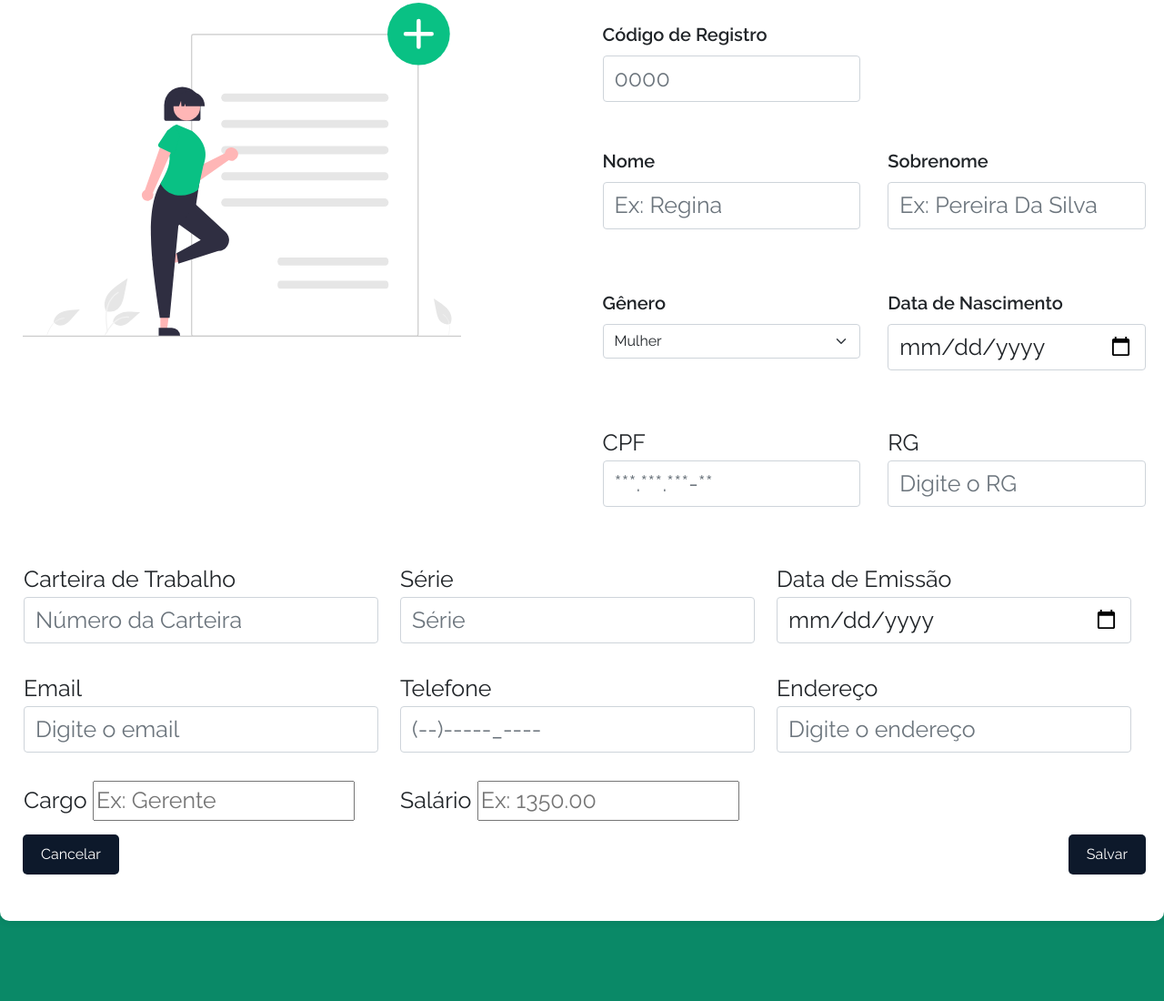
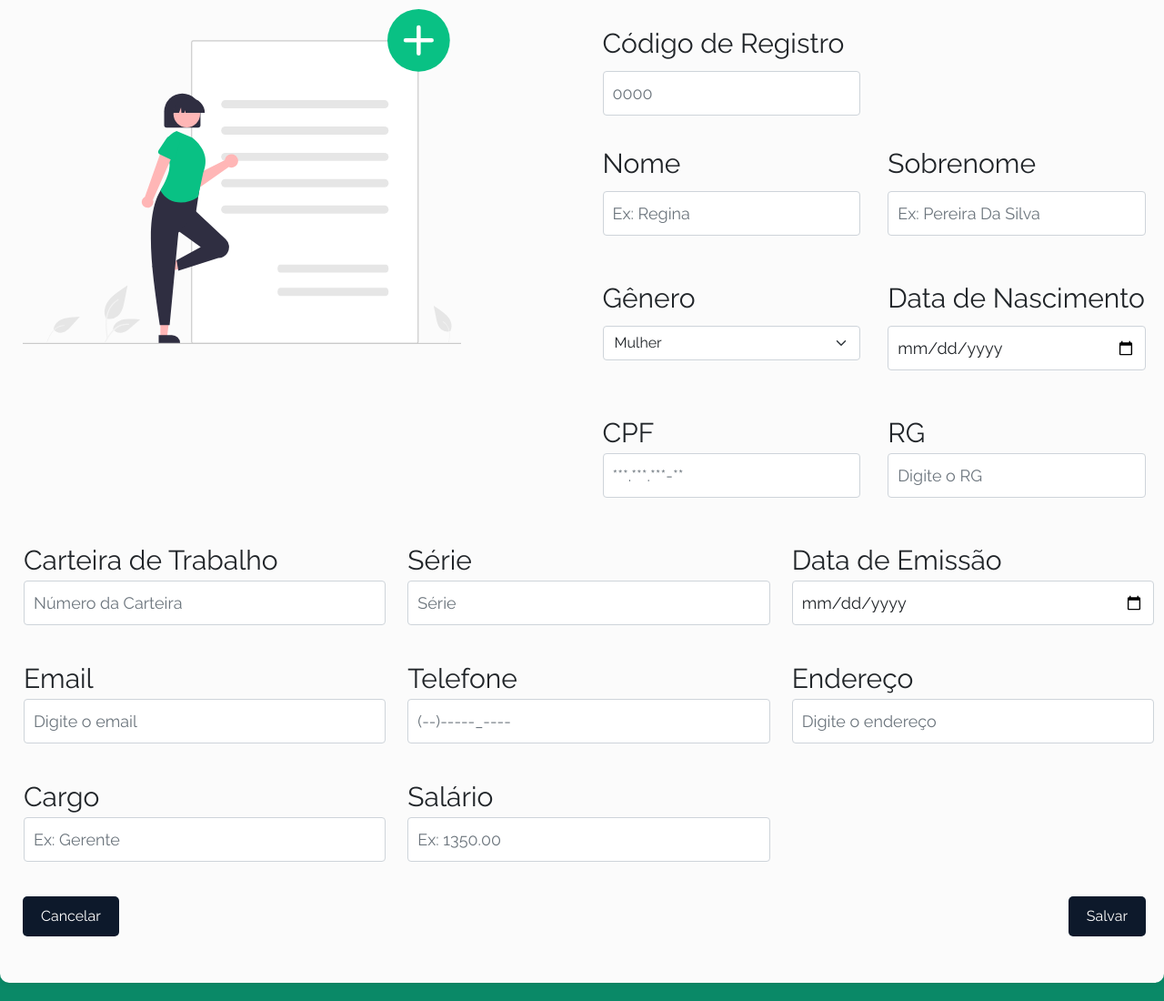
Before and after one commit to Maczevski/ProjetoRestaurante, a plain HTML site: page index.html in a window 1280 px wide. Shown: the part 250-1350 px from the top of the page at 91% size. Before the commit the page ends 1282 px from the top, so only its background shows below. Drawn offline with nearby package versions, Linux system fonts and the light colour scheme.

Commit message:
atualização

```diff
--- a/assets/css/style.css
+++ b/assets/css/style.css
@@ -4,12 +4,12 @@
 body {
     font-family: 'Raleway', Arial, sans-serif;
     background-color: #0a8967;
-    font-size: 25px; /* Tamanho de fonte global */
+    font-size: 30px; /* Tamanho de fonte global */
 
 }
 
 .container {
-    background-color: #fff;
+    background-color: #fbfbfb;
     border-radius: 10px;
     box-shadow: 0 0 10px rgba(0, 0, 0, 0.1);
     margin: 20px auto; /* Centralize a caixa no centro da tela */
@@ -52,7 +52,7 @@ body {
 }
 
 .dropdown-content a {
-    color: #fff;
+    color: #ffffff;
     padding: 10px;
     text-decoration: none;
     display: block;
@@ -61,20 +61,29 @@ body {
 .dropdown:hover .dropdown-content {
     display: block;
 }
-.form-label {
+.inputs-abaixo-imagem .form-control {
+    width: 100%; /* Defina a largura das inputs para ocupar 100% da largura disponível */
+    margin-bottom: 20px; /* Adicione um espaçamento entre as inputs */
+}
+/* Ajuste o tamanho das colunas para cada parte do formulário */
+.cadastro-form .col-md-6 {
     font-weight: bold;
-    font-size: 20px; /* Tamanho da fonte para rótulos de formulário */
+    font-size: 18px; /* Tamanho da fonte para rótulos de formulário */
+
 }
 
-.form-control {
+/* Ajuste o tamanho dos inputs */
+.cadastro-form .form-control {
     margin-bottom: 15px;
-    font-size: 25px; /* Tamanho da fonte para inputs de formulário */
+    font-size: 16px; /* Tamanho da fonte para inputs de formulário */
+    padding: 12px 20px; /* Ajuste o preenchimento superior e inferior e esquerda/direita */
+
 }
 
 /* Estilo para centralizar o formulário */
 .cadastro-form {
     margin: 0 auto; /* Centraliza horizontalmente */
-    max-width: 600px; /* Defina a largura máxima */
+    max-width: 600px; /* Defina a largura máxima do formulário conforme necessário */
     padding: 20px;
     display: flex;
     flex-direction: column;
@@ -129,3 +138,18 @@ img {
         width: 100%;
     }
 }
+.custom-input {
+    width: 100%;
+    margin-bottom: 10px;
+}
+/* Estilos para o campo "Cargo" */
+.col-md-6 input[name="cargo"] {
+    width: 100%;
+    margin-bottom: 10px;
+}
+
+/* Estilos para o campo "Salário" */
+.col-md-6 input[name="salario"] {
+    width: 100%;
+    margin-bottom: 10px;
+}
--- a/index.html
+++ b/index.html
@@ -7,8 +7,14 @@
     <!-- Bootstrap CSS  -->
     <link rel="stylesheet" href="https://cdn.jsdelivr.net/npm/bootstrap@5.0.0/dist/css/bootstrap.min.css">
     <link rel="stylesheet" href="assets/css/style.css">
-    <link rel="stylesheet" href="assets/css/custom.css"> <!-- Vinculando o arquivo de estilo personalizado -->
-</head>
+    <style>
+        /* Suas regras CSS personalizadas aqui */
+        .form-control {
+            font-size: 18px; /* Tamanho da fonte para inputs de formulário */
+            padding: 10px; /* Espaçamento interno dos inputs */
+        }
+    </style>
+
 <body>
 
     <nav class="navbar">
@@ -88,7 +94,9 @@
                     </div>
 
     </div>
-         <!-- Div de Cadastro em 3x3 abaixo da imagem -->
+
+    <div class="col-md-12 inputs-abaixo-imagem">
+  <!-- Div de Cadastro em 3x3 abaixo da imagem -->
     <div class="row">
         <div class="col-md-12">
             <div class="row">
@@ -130,16 +138,19 @@
                 <div class="col-md-4">
 
                     <label for="cargo">Cargo</label>
-                    <input  id="cargo" type="text" name="cargo" placeholder="Ex: Gerente" required>
+                    <input  id="cargo" type="text" name="cargo" class="form-control custom-input" placeholder="Ex: Gerente" required>
                 </div>
                 <div class="col-md-4">
 
                     <label for="salario">Salário</label>
-                    <input  id="salario" type="number" name="salario" placeholder="Ex: 1350.00" required>
+                    <input  id="salario" type="number" name="salario" class="form-control custom-input" placeholder="Ex: 1350.00" required>
                 </div>
             </div>
         </div>
     </div>
+
+    </div>
+
  </div>
 
     <div>
```
